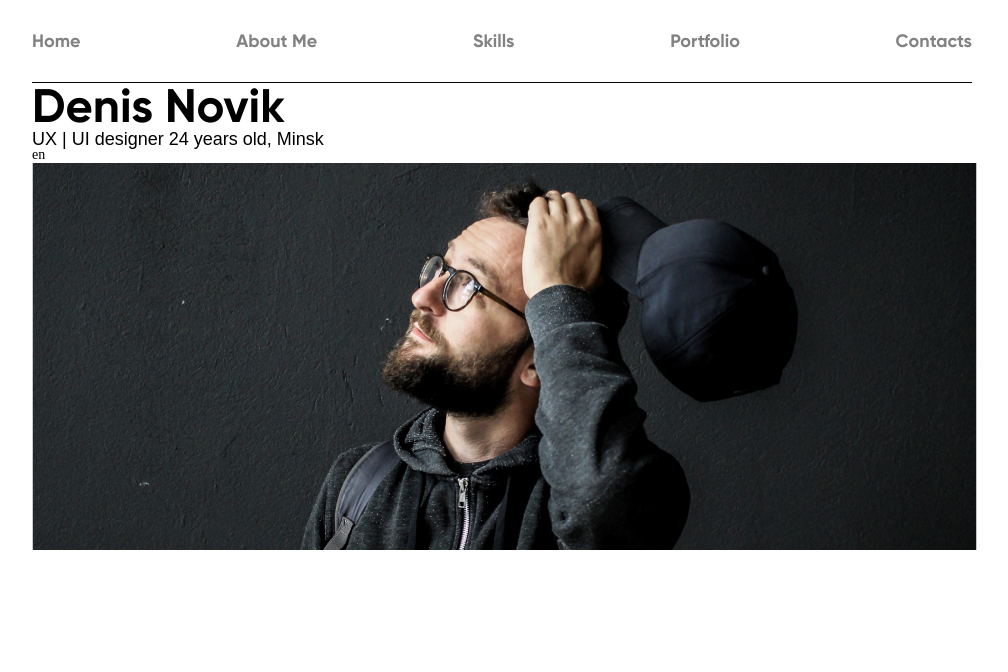
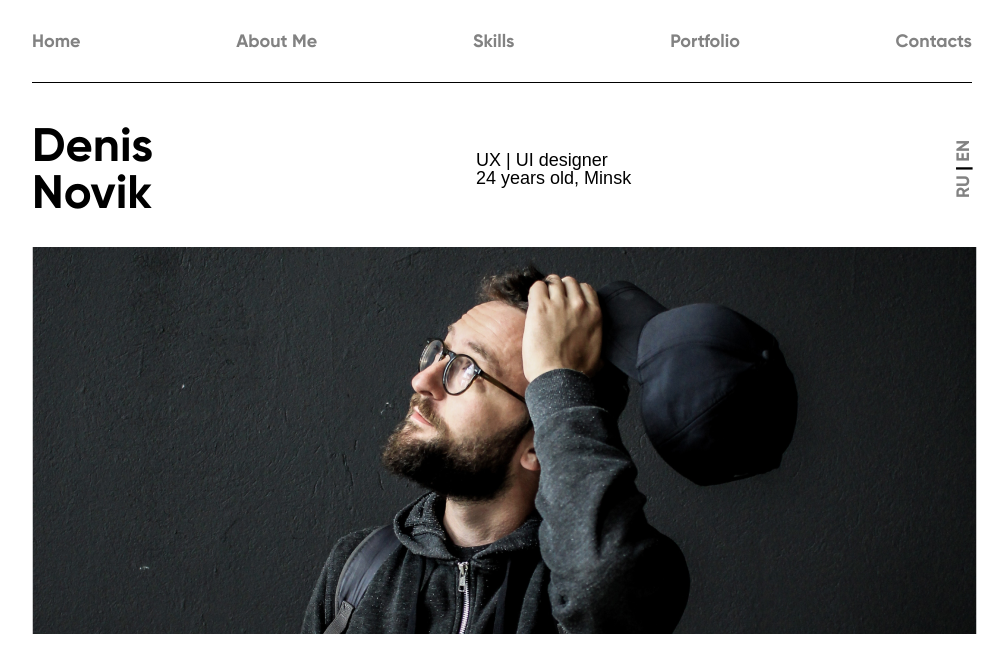
Before and after one commit to dafot/denis_novik, a plain HTML site: page index.html in a window 1280 px wide. Shown: the whole page, without its empty margins (138-1146 px from the left). Drawn offline with Linux system fonts and the light colour scheme.

Commit message:
finished hero sectio

```diff
--- a/index.html
+++ b/index.html
@@ -35,12 +35,14 @@
       <main class="main">
         <section class="hero">
           <div class="hero__container container">
-            <h1 class="hero__title">denis novik</h1>
-            <p class="hero__descr">UX | UI designer 24 years old, Minsk</p>
-            <div class="toolbar">
-              <span class="hero__en">en</span>
-              <span class="hero__lang-link"></span>
-              <span class="hero__ru"></span>
+            <div class="hero__top">
+              <h1 class="hero__title">denis <br> novik</h1>
+              <p class="hero__descr">UX | UI designer <br> 24 years old, Minsk</p>
+              <div class="toolbar">
+                <span class="hero__ru">ru</span>
+                <span class="hero__lang-line">|</span>
+                <span class="hero__en">en</span>
+              </div>
             </div>
             <img src="img/BSPP2266.png" alt="" class="hero__photo" />
           </div>
--- a/style.css
+++ b/style.css
@@ -100,6 +100,12 @@ html {
 
 .hero {
 }
+.hero__top {
+    display: flex;
+    justify-content: space-between;
+    align-items: center;
+    padding: 3.9rem 0 3rem 0;
+}
 .hero__title {
     font-family: 'Gilroy-Bold', sans-serif;
     font-size: 4.7rem;
@@ -112,12 +118,31 @@ html {
     line-height: 100%;
 }
 .toolbar {
+    font-family: 'Gilroy-Bold', sans-serif;
+    color: #828282;
+    text-transform: capitalize;
+
+    font-size: 1.8rem;
+    text-transform: uppercase;
+    writing-mode: vertical-rl;
+    transform: rotate(180deg);
 }
+
 .hero__en {
 }
-.hero__lang-link {
+.hero__lang-line {
+    color: #000;
 }
 .hero__ru {
 }
+.hero__ru,
+.hero__en {
+    transition: color .2s;
+}
+.hero__ru:hover,
+.hero__en:hover {
+    color:#000;
+    cursor: pointer;
+}
 .hero__photo {
 }
```
